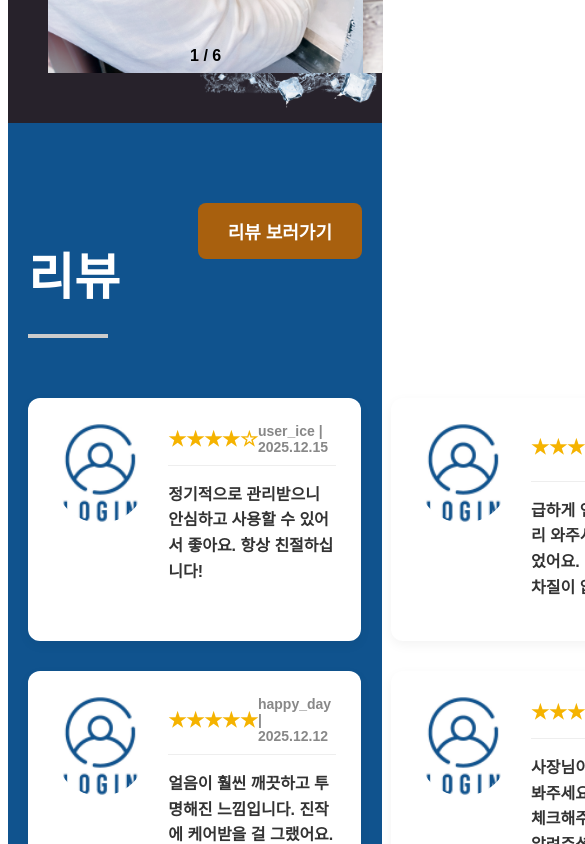
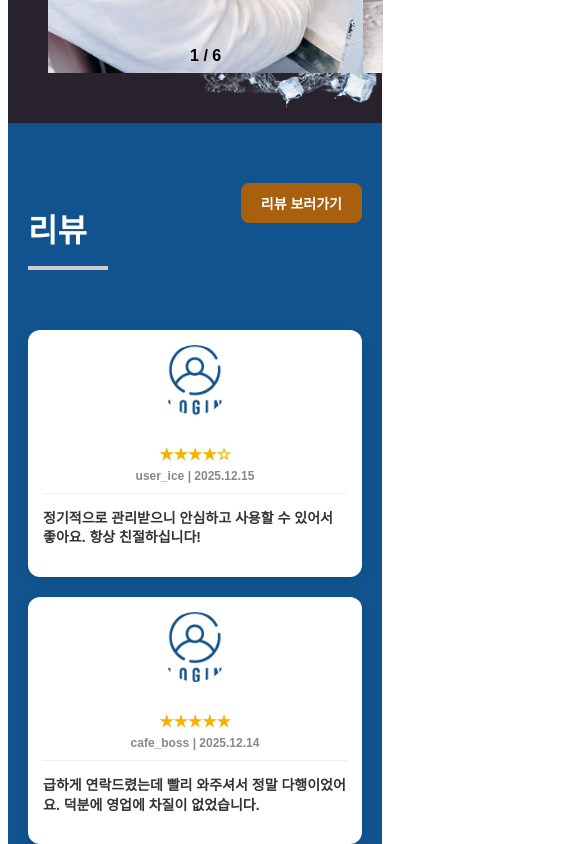
Before and after one commit to icemachine-green/icemachine_client, a React app: page / in a window 390 px wide. Shown: the part 3540-4384 px from the top of the page, 585 px wide, since content can reach past the window. Built offline with nearby package versions, Linux system fonts and the light colour scheme; the HTML template or start-up script is replaced by a standard one; a web font is replaced by a local one.

Commit message:
251223 COMPONENT05 반응형 구현 완료

```diff
--- a/src/components/component05/Component05.css
+++ b/src/components/component05/Component05.css
@@ -1,8 +1,8 @@
 .component05-background {
   padding: 80px 0;
-  background-color: #10538E; /* background 통일*/
+  background-color: #10538E; /* background 통일 */
   width: 100%;
-  height: 850px;
+  min-height: 850px;
 }
 
 .component05-content-wrapper {
@@ -109,3 +109,77 @@
   color: #333;
   line-height: 1.6;
 }
+
+/* ------------------ 반응형 ------------------ */
+@media screen and (max-width: 1024px) {
+  .component05-title {
+    font-size: 40px;
+  }
+  .component05-redirect-button {
+    padding: 12px 25px;
+    font-size: 16px;
+  }
+  .component05-reviews-grid {
+    grid-template-columns: 1fr;
+    gap: 20px;
+  }
+  .component05-review-box {
+    flex-direction: column;
+    align-items: center;
+    text-align: center;
+    padding: 20px;
+  }
+  .component05-review-image {
+    width: 80px;
+    height: 80px;
+    margin-bottom: 15px;
+  }
+  .component05-review-content {
+    width: 100%;
+  }
+  .component05-review-top {
+    flex-direction: column;
+    gap: 5px;
+  }
+  .component05-review-stars {
+    font-size: 18px;
+  }
+  .component05-review-info {
+    font-size: 13px;
+  }
+  .component05-review-text {
+    font-size: 15px;
+  }
+}
+
+@media screen and (max-width: 480px) {
+  .component05-background {
+    padding: 60px 0;
+  }
+  .component05-title {
+    font-size: 32px;
+    margin-bottom: 15px;
+  }
+  .component05-redirect-button {
+    padding: 10px 20px;
+    font-size: 14px;
+  }
+  .component05-review-box {
+    padding: 15px;
+    gap: 15px;
+  }
+  .component05-review-image {
+    width: 70px;
+    height: 70px;
+  }
+  .component05-review-stars {
+    font-size: 16px;
+  }
+  .component05-review-info {
+    font-size: 12px;
+  }
+  .component05-review-text {
+    font-size: 14px;
+    line-height: 1.4;
+  }
+}
```
